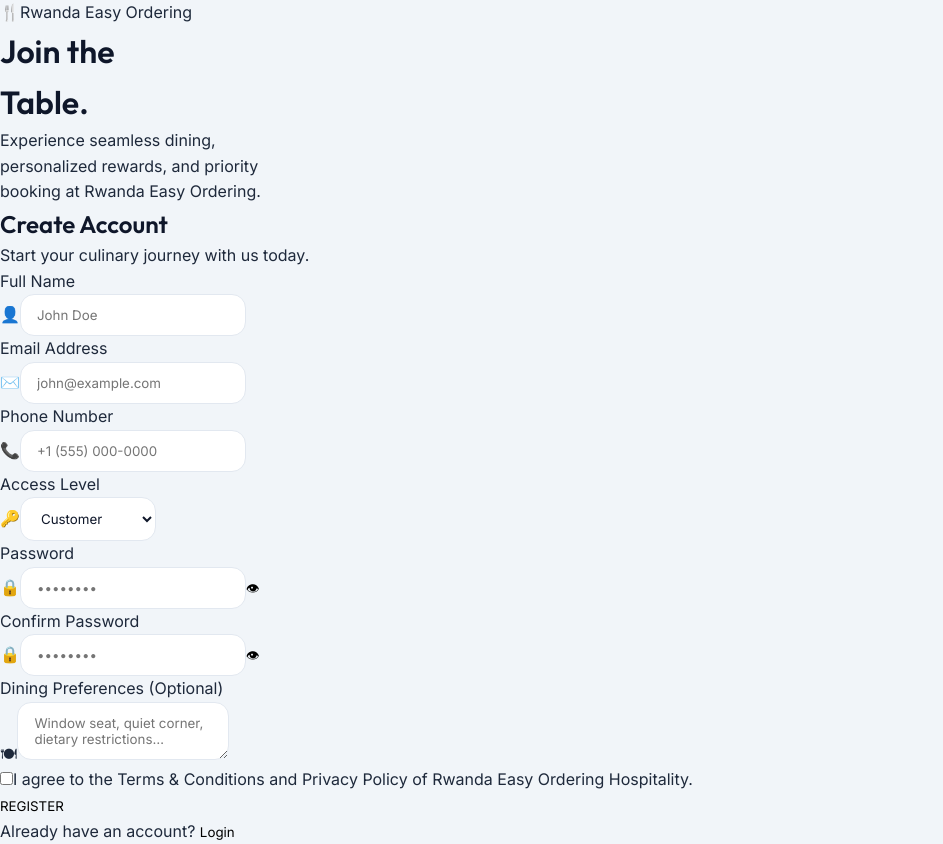
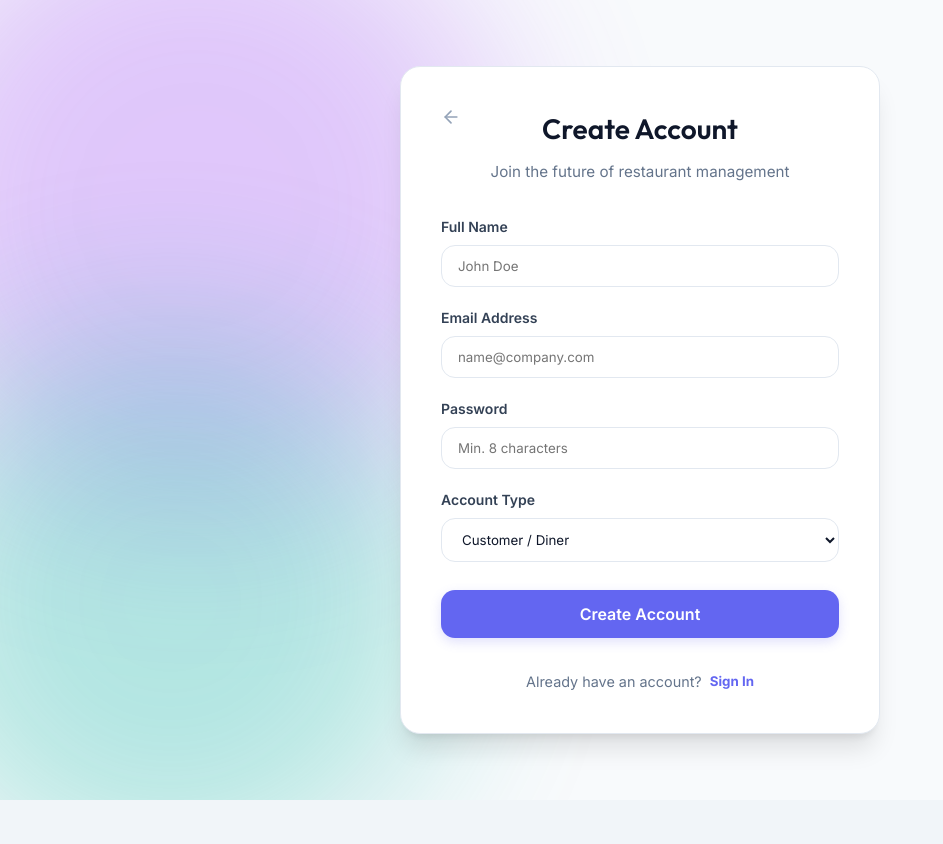
Before and after one commit to leopoldbonfils/Restaurant-Order-Frontend, a React (Create React App) app: page / in a window 1280 px wide. Both pictures are taken after typing "name@example.com", "Sample123" into the empty fields and a click on the button "Create account". Shown: the whole page, without its empty margins (0-943 px from the left). After the commit the page ends 800 px from the top, so only its background shows below. Built offline with nearby package versions, Linux system fonts and the light colour scheme.

Commit message:
feat(pages): update RegisterPage.js

```diff
--- a/src/pages/RegisterPage.js
+++ b/src/pages/RegisterPage.js
@@ -3,305 +3,114 @@
 import { register as apiRegister } from '../api/auth'
 import './RegisterPage.css'
 
-function getPasswordStrength(pwd) {
-  if (!pwd) return { score: 0, label: '', color: '' }
-  let score = 0
-  if (pwd.length >= 8) score++
-  if (/[A-Z]/.test(pwd)) score++
-  if (/[0-9]/.test(pwd)) score++
-  if (/[^A-Za-z0-9]/.test(pwd)) score++
-  const levels = [
-    { label: '',        color: '' },
-    { label: 'Weak',    color: '#ef4444' },
-    { label: 'Fair',    color: '#f97316' },
-    { label: 'Medium',  color: '#eab308' },
-    { label: 'Strong',  color: '#22c55e' },
-  ]
-  return { score, ...levels[score] }
-}
-
 export default function RegisterPage({ onSuccess, onBack }) {
   const showToast = useContext(ToastContext)
 
-  const [form, setForm] = useState({
+  const [formData, setFormData] = useState({
+    email: '',
+    password: '',
     fullName: '',
-    email: '',
-    phone: '',
-    role: 'CUSTOMER',
-    password: '',
-    confirmPassword: '',
-    diningPreferences: '',
+    role: 'CUSTOMER'
   })
-  const [showPwd, setShowPwd] = useState(false)
-  const [showConfirm, setShowConfirm] = useState(false)
-  const [agreed, setAgreed] = useState(false)
   const [loading, setLoading] = useState(false)
-  const [errors, setErrors] = useState({})
+  const [error, setError] = useState('')
 
-  const set = (key) => (e) => setForm((p) => ({ ...p, [key]: e.target.value }))
-
-  const validate = () => {
-    const errors = {}
-
-    if (!form.fullName.trim()) {
-      errors.fullName = 'Full name is required'
-    }
-
-    if (!form.email.trim()) {
-      errors.email = 'Email is required'
-    } else if (!/^[a-zA-Z0-9._%+-]+@[a-zA-Z0-9.-]+\.[a-zA-Z]{2,}$/.test(form.email)) {
-      errors.email = 'Please enter a valid email address'
-    }
-
-    if (!form.password) {
-      errors.password = 'Password is required'
-    } else if (form.password.length < 6) {
-      errors.password = 'Password must be at least 6 characters'
-    }
-
-    if (!form.confirmPassword) {
-      errors.confirmPassword = 'Please confirm your password'
-    } else if (form.password !== form.confirmPassword) {
-      errors.confirmPassword = 'Passwords do not match'
-    }
-
-    if (!agreed) {
-      errors.agreed = 'You must agree to the terms and conditions'
-    }
-
-    return errors
+  const handleChange = (e) => {
+    const { name, value } = e.target
+    setFormData(prev => ({ ...prev, [name]: value }))
   }
 
-  const handleSubmit = async () => {
-    const validationErrors = validate()
-    if (Object.keys(validationErrors).length > 0) {
-      setErrors(validationErrors)
-      return
-    }
-    setErrors({})
+  const handleSubmit = async (e) => {
+    e?.preventDefault()
+    setError('')
     setLoading(true)
+
     try {
-      const res = await apiRegister(form.email, form.password, form.fullName, form.role)
-      const { token, role, email } = res?.data || res
-      if (!token || !role) {
-        showToast('Invalid response from server', 'error')
-        return
-      }
-      onSuccess({ token, role, email })
-      showToast('Account created! Welcome to Rwanda Easy Ordering 🎉', 'success')
+      const res = await apiRegister(formData)
+      const data = res?.data || res
+      onSuccess(data)
+      showToast(`Welcome to BistroFlow, ${data.fullName}!`, 'success')
     } catch (err) {
-      const errorMsg = err?.response?.data?.message || err?.message || 'Registration failed. Please try again.'
-      showToast(errorMsg, 'error')
-      setErrors({ submit: errorMsg })
+      setError(err?.message || 'Registration failed. Please try again.')
     } finally {
       setLoading(false)
     }
   }
 
-  const strength = getPasswordStrength(form.password)
+  return (
+    <div className="register-container">
+      <div className="register-card fade-in">
+        <div className="register-header">
+          <button className="back-btn" onClick={onBack}>
+            <svg xmlns="http://www.w3.org/2000/svg" width="20" height="20" viewBox="0 0 24 24" fill="none" stroke="currentColor" strokeWidth="2" strokeLinecap="round" strokeLinejoin="round"><line x1="19" y1="12" x2="5" y2="12"/><polyline points="12 19 5 12 12 5"/></svg>
+          </button>
+          <h1>Create Account</h1>
+          <p>Join the future of restaurant management</p>
+        </div>
 
-  return (
-    <div className="reg-page">
-      {/* ── Left panel ─────────────────────────────────────── */}
-      <div className="reg-left">
-        <div className="reg-left-overlay" />
-        <div className="reg-left-content">
-          <div className="reg-left-logo">
-            <span className="reg-left-logo-icon">🍴</span>
-            <span className="reg-left-logo-name">Rwanda Easy Ordering</span>
+        <form onSubmit={handleSubmit} className="register-form">
+          <div className="input-group">
+            <label>Full Name</label>
+            <input
+              type="text"
+              name="fullName"
+              value={formData.fullName}
+              onChange={handleChange}
+              placeholder="John Doe"
+              required
+            />
           </div>
-          <div className="reg-left-body">
-            <h1 className="reg-left-headline">Join the<br />Table.</h1>
-            <p className="reg-left-sub">
-              Experience seamless dining,<br />
-              personalized rewards, and priority<br />
-              booking at Rwanda Easy Ordering.
-            </p>
+
+          <div className="input-group">
+            <label>Email Address</label>
+            <input
+              type="email"
+              name="email"
+              value={formData.email}
+              onChange={handleChange}
+              placeholder="name@company.com"
+              required
+            />
           </div>
-          <div className="reg-left-dots">
-            <span className="reg-dot active" />
-            <span className="reg-dot" />
-            <span className="reg-dot" />
+
+          <div className="input-group">
+            <label>Password</label>
+            <input
+              type="password"
+              name="password"
+              value={formData.password}
+              onChange={handleChange}
+              placeholder="Min. 8 characters"
+              required
+              minLength="8"
+            />
           </div>
+
+          <div className="input-group">
+            <label>Account Type</label>
+            <select name="role" value={formData.role} onChange={handleChange}>
+              <option value="CUSTOMER">Customer / Diner</option>
+              <option value="KITCHEN">Kitchen Staff</option>
+              <option value="ADMIN">Restaurant Manager</option>
+            </select>
+          </div>
+
+          {error && <div className="error-alert">{error}</div>}
+
+          <button type="submit" disabled={loading} className="register-submit-btn">
+            {loading ? <span className="spinner"></span> : 'Create Account'}
+          </button>
+        </form>
+
+        <div className="register-footer">
+          <p>Already have an account?</p>
+          <button className="login-link" onClick={onBack}>Sign In</button>
         </div>
       </div>
 
-      {/* ── Right panel ────────────────────────────────────── */}
-      <div className="reg-right">
-        <div className="reg-form-wrap">
-          <h2 className="reg-title">Create Account</h2>
-          <p className="reg-sub">Start your culinary journey with us today.</p>
-
-          {/* Full Name */}
-          <div className="reg-field">
-            <label className="reg-label">Full Name</label>
-            <div className={`reg-input-wrap ${errors.fullName ? 'error' : ''}`}>
-              <span className="reg-input-icon">👤</span>
-              <input
-                type="text"
-                placeholder="John Doe"
-                value={form.fullName}
-                onChange={set('fullName')}
-                className="reg-input"
-              />
-            </div>
-            {errors.fullName && <p className="reg-error">{errors.fullName}</p>}
-          </div>
-
-          {/* Email + Phone */}
-          <div className="reg-row">
-            <div className="reg-field">
-              <label className="reg-label">Email Address</label>
-              <div className={`reg-input-wrap ${errors.email ? 'error' : ''}`}>
-                <span className="reg-input-icon">✉️</span>
-                <input
-                  type="email"
-                  placeholder="john@example.com"
-                  value={form.email}
-                  onChange={set('email')}
-                  className="reg-input"
-                />
-              </div>
-              {errors.email && <p className="reg-error">{errors.email}</p>}
-            </div>
-
-            <div className="reg-field">
-              <label className="reg-label">Phone Number</label>
-              <div className="reg-input-wrap">
-                <span className="reg-input-icon">📞</span>
-                <input
-                  type="tel"
-                  placeholder="+1 (555) 000-0000"
-                  value={form.phone}
-                  onChange={set('phone')}
-                  className="reg-input"
-                />
-              </div>
-            </div>
-          </div>
-
-          {/* Access Level */}
-          <div className="reg-field">
-            <label className="reg-label">Access Level</label>
-            <div className="reg-input-wrap">
-              <span className="reg-input-icon">🔑</span>
-              <select
-                value={form.role}
-                onChange={set('role')}
-                className="reg-input"
-              >
-                <option value="CUSTOMER">Customer</option>
-                <option value="KITCHEN">Kitchen Staff</option>
-                <option value="ADMIN">Admin</option>
-              </select>
-            </div>
-          </div>
-
-          {/* Password */}
-          <div className="reg-field">
-            <label className="reg-label">Password</label>
-            <div className={`reg-input-wrap ${errors.password ? 'error' : ''}`}>
-              <span className="reg-input-icon">🔒</span>
-              <input
-                type={showPwd ? 'text' : 'password'}
-                placeholder="••••••••"
-                value={form.password}
-                onChange={set('password')}
-                className="reg-input"
-              />
-              <button className="reg-eye-btn" onClick={() => setShowPwd((v) => !v)}>
-                {showPwd ? '🙈' : '👁'}
-              </button>
-            </div>
-            {form.password && (
-              <div className="reg-strength">
-                <div className="reg-strength-bar">
-                  {[1, 2, 3, 4].map((s) => (
-                    <div
-                      key={s}
-                      className="reg-strength-seg"
-                      style={{ background: s <= strength.score ? strength.color : '#e5e7eb' }}
-                    />
-                  ))}
-                </div>
-                <span className="reg-strength-label" style={{ color: strength.color }}>
-                  Strength: {strength.label}
-                </span>
-              </div>
-            )}
-            {errors.password && <p className="reg-error">{errors.password}</p>}
-          </div>
-
-          {/* Confirm Password */}
-          <div className="reg-field">
-            <label className="reg-label">Confirm Password</label>
-            <div className={`reg-input-wrap ${errors.confirmPassword ? 'error' : ''}`}>
-              <span className="reg-input-icon">🔒</span>
-              <input
-                type={showConfirm ? 'text' : 'password'}
-                placeholder="••••••••"
-                value={form.confirmPassword}
-                onChange={set('confirmPassword')}
-                className="reg-input"
-              />
-              <button className="reg-eye-btn" onClick={() => setShowConfirm((v) => !v)}>
-                {showConfirm ? '🙈' : '👁'}
-              </button>
-            </div>
-            {errors.confirmPassword && <p className="reg-error">{errors.confirmPassword}</p>}
-          </div>
-
-          {/* Dining Preferences */}
-          <div className="reg-field">
-            <label className="reg-label">Dining Preferences <span className="reg-optional">(Optional)</span></label>
-            <div className="reg-input-wrap reg-textarea-wrap">
-              <span className="reg-input-icon" style={{ alignSelf: 'flex-start', marginTop: 10 }}>🍽</span>
-              <textarea
-                placeholder="Window seat, quiet corner, dietary restrictions…"
-                value={form.diningPreferences}
-                onChange={set('diningPreferences')}
-                className="reg-input reg-textarea"
-                rows={2}
-              />
-            </div>
-          </div>
-
-          {/* Terms */}
-          <div className="reg-terms">
-            <label className={`reg-checkbox-wrap ${errors.agreed ? 'error' : ''}`}>
-              <input
-                type="checkbox"
-                checked={agreed}
-                onChange={(e) => setAgreed(e.target.checked)}
-                className="reg-checkbox"
-              />
-              <span className="reg-checkbox-custom" />
-              <span className="reg-terms-text">
-                I agree to the{' '}
-                <span className="reg-link">Terms &amp; Conditions</span>
-                {' '}and{' '}
-                <span className="reg-link">Privacy Policy</span>
-                {' '}of Rwanda Easy Ordering Hospitality.
-              </span>
-            </label>
-            {errors.agreed && <p className="reg-error">{errors.agreed}</p>}
-          </div>
-
-          {/* Submit */}
-          <button
-            onClick={handleSubmit}
-            disabled={loading}
-            className="reg-submit-btn"
-          >
-            {loading ? 'CREATING ACCOUNT…' : 'REGISTER'}
-          </button>
-
-          {/* Login link */}
-          <p className="reg-login-link">
-            Already have an account?{' '}
-            <button className="reg-link reg-link-btn" onClick={onBack}>Login</button>
-          </p>
-        </div>
+      <div className="register-bg">
+        <div className="bg-blob blob-1"></div>
+        <div className="bg-blob blob-2"></div>
       </div>
     </div>
   )
```
